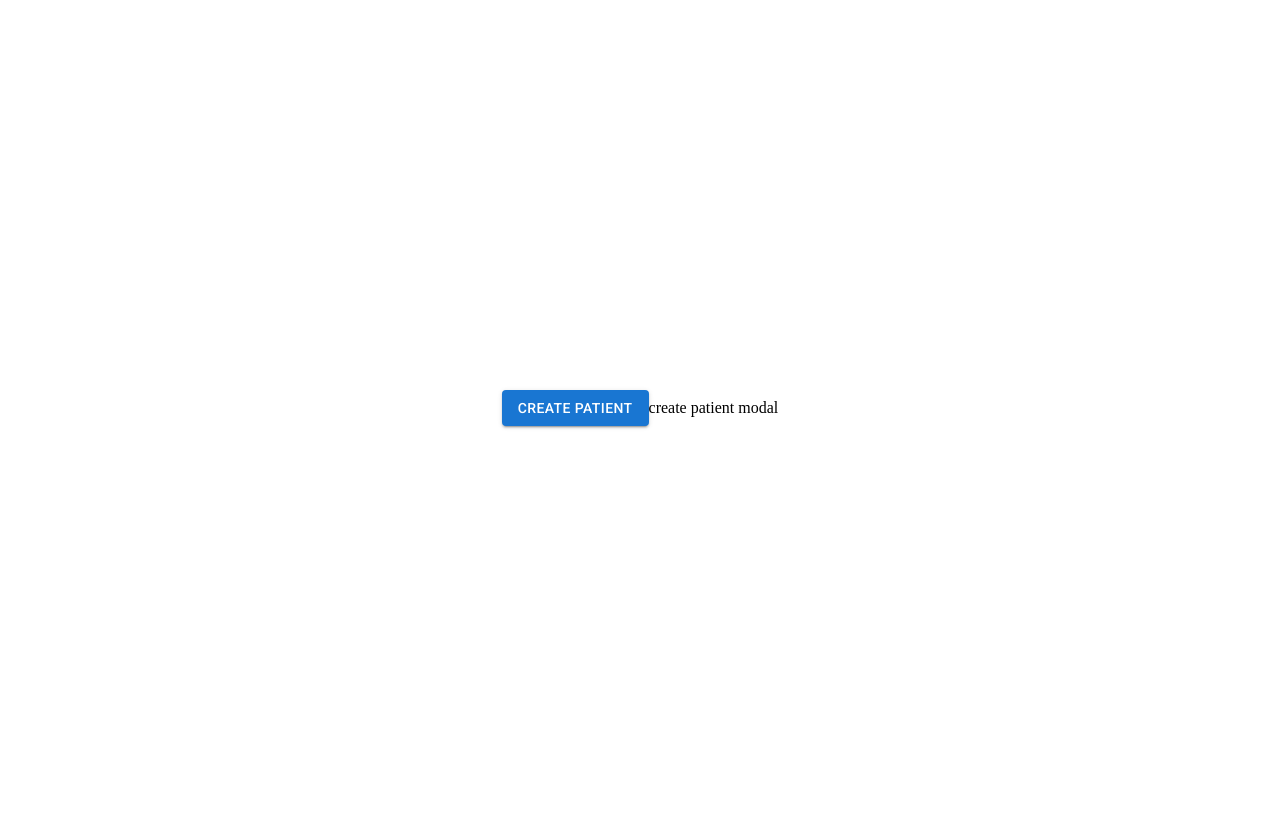
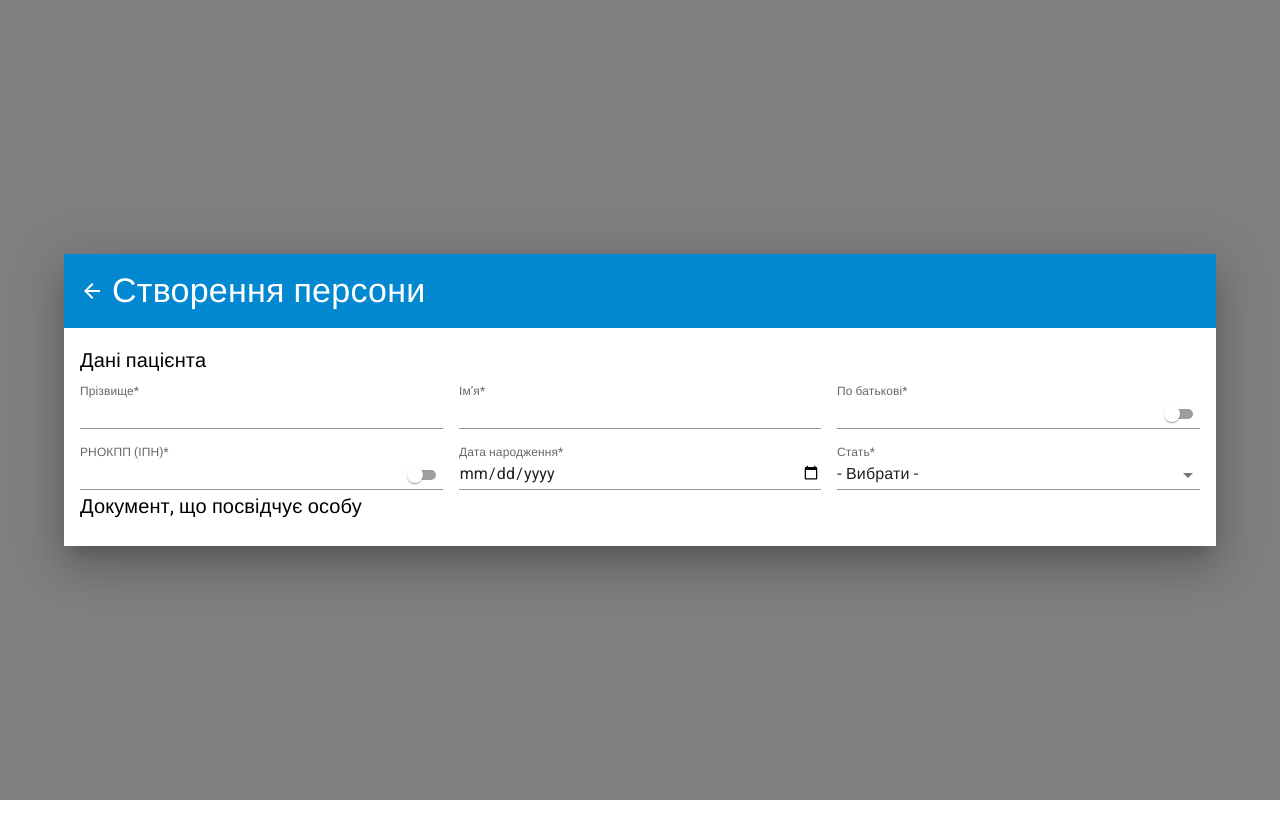
Before and after one commit to vlad-elagin/helsi-test, a React (Create React App) app: page / in a window 1280 px wide. Both pictures are taken after a click on the button "CREATE PATIENT". Built offline with nearby package versions, Linux system fonts and the light colour scheme; a web font is replaced by a local one.

Commit message:
basic inputs

```diff
--- a/package.json
+++ b/package.json
@@ -6,6 +6,7 @@
     "@emotion/react": "^11.10.5",
     "@emotion/styled": "^11.10.5",
     "@fontsource/roboto": "^4.5.8",
+    "@mui/icons-material": "^5.11.0",
     "@mui/material": "^5.11.2",
     "@testing-library/jest-dom": "^5.14.1",
     "@testing-library/react": "^13.0.0",
--- a/src/App.tsx
+++ b/src/App.tsx
@@ -32,13 +32,20 @@ function App() {
         alignItems: "center",
         justifyContent: "center",
         minHeight: "100vh",
+        fontFamily: "Roboto",
       }}
     >
       <Button variant="contained" onClick={onCreatePatient}>
         Create patient
       </Button>
 
-      {modalOpen ? <CreatePatientModal onSavePatient={onSavePatient} /> : null}
+      {modalOpen ? (
+        <CreatePatientModal
+          open={modalOpen}
+          onClose={() => setModalOpen(false)}
+          onSavePatient={onSavePatient}
+        />
+      ) : null}
 
       {patientData ? <PatientData data={patientData} /> : null}
     </Box>
--- a/src/components/CreatePatientModal/index.tsx
+++ b/src/components/CreatePatientModal/index.tsx
@@ -1,11 +1,108 @@
 import React from "react";
 
-interface ICreatePatientModalProps {
+import Modal, { ModalProps } from "@mui/material/Modal";
+import Box from "@mui/material/Box";
+import ArrowBackIcon from "@mui/icons-material/ArrowBack";
+import Typography from "@mui/material/Typography";
+import Grid from "@mui/material/Unstable_Grid2/Grid2";
+import InputAdornment from "@mui/material/InputAdornment";
+import Switch from "@mui/material/Switch";
+
+import { modalStyles, modalHeaderStyles, modalBodyStyles } from "./styles";
+import Input from "components/Input";
+
+interface ICreatePatientModalProps extends Omit<ModalProps, "children"> {
   onSavePatient: (data: string) => void;
 }
 
-const CreatePatientModal: React.FC<ICreatePatientModalProps> = () => {
-  return <div>create patient modal</div>;
+enum Gender {
+  Male = "MALE",
+  Female = "FEMALE",
+}
+
+const CreatePatientModal: React.FC<ICreatePatientModalProps> = ({
+  onSavePatient,
+  ...modalProps
+}) => {
+  return (
+    <Modal {...modalProps}>
+      <Box sx={modalStyles}>
+        <Box sx={modalHeaderStyles}>
+          <ArrowBackIcon sx={{ marginRight: 1 }} />
+          <Typography variant="h4">Створення персони</Typography>
+        </Box>
+        <Box sx={modalBodyStyles}>
+          <Box>
+            <Typography
+              variant="h6"
+              sx={{ fontWeight: "normal", marginBottom: 1 }}
+            >
+              Дані пацієнта
+            </Typography>
+            <Grid container spacing={2}>
+              <Grid xs={12} md={6} lg={4}>
+                <Input label="Прізвище*" />
+              </Grid>
+              <Grid xs={12} md={6} lg={4}>
+                <Input label="Імʼя*" />
+              </Grid>
+              <Grid xs={12} md={6} lg={4}>
+                <Input
+                  label="По батькові*"
+                  InputProps={{
+                    endAdornment: (
+                      <InputAdornment position="end">
+                        <Switch size="small" />
+                      </InputAdornment>
+                    ),
+                  }}
+                />
+              </Grid>
+              <Grid xs={12} md={6} lg={4}>
+                <Input
+                  label="РНОКПП (ІПН)*"
+                  InputProps={{
+                    endAdornment: (
+                      <InputAdornment position="end">
+                        <Switch size="small" />
+                      </InputAdornment>
+                    ),
+                  }}
+                />
+              </Grid>
+              <Grid xs={12} md={6} lg={4}>
+                <Input label="Дата народження*" type="date" />
+              </Grid>
+              <Grid xs={12} md={6} lg={4}>
+                <Input
+                  label="Стать*"
+                  select
+                  SelectProps={{
+                    native: true,
+                  }}
+                >
+                  <option disabled selected>
+                    - Вибрати -
+                  </option>
+                  <option value={Gender.Male}>Чоловіча</option>
+                  <option value={Gender.Female}>Жіноча</option>
+                </Input>
+              </Grid>
+            </Grid>
+          </Box>
+
+          <Box>
+            <Typography
+              variant="h6"
+              sx={{ fontWeight: "normal", marginBottom: 1 }}
+            >
+              Документ, що посвідчує особу
+            </Typography>
+          </Box>
+        </Box>
+      </Box>
+    </Modal>
+  );
 };
 
 export default CreatePatientModal;
--- /dev/null
+++ b/src/components/CreatePatientModal/styles.tsx
@@ -0,0 +1,23 @@
+import { SxProps } from "@mui/system";
+
+export const modalStyles: SxProps = {
+  position: "absolute" as "absolute",
+  top: "50%",
+  left: "50%",
+  transform: "translate(-50%, -50%)",
+  width: "90%",
+  bgcolor: "background.paper",
+  boxShadow: 24,
+  fontFamily: "Roboto",
+};
+export const modalHeaderStyles = {
+  p: 2,
+  bgcolor: "info.main",
+  fontSize: "24px",
+  color: "background.paper",
+  display: "flex",
+  alignItems: "center",
+};
+export const modalBodyStyles = {
+  p: 2,
+};
--- /dev/null
+++ b/src/components/Input/index.tsx
@@ -0,0 +1,17 @@
+import React from "react";
+
+import TextField, { TextFieldProps } from "@mui/material/TextField";
+
+const Input: React.FC<TextFieldProps> = (props) => {
+  return (
+    <TextField
+      {...props}
+      InputLabelProps={{ shrink: true }}
+      size="small"
+      variant="standard"
+      fullWidth
+    />
+  );
+};
+
+export default Input;
```
Also changed, not shown: 1 other file (tests, documents, lock files or other folders).
